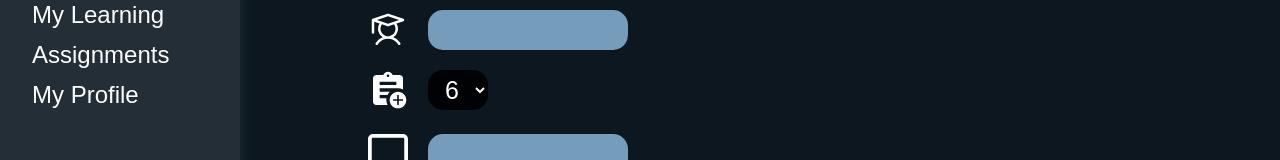
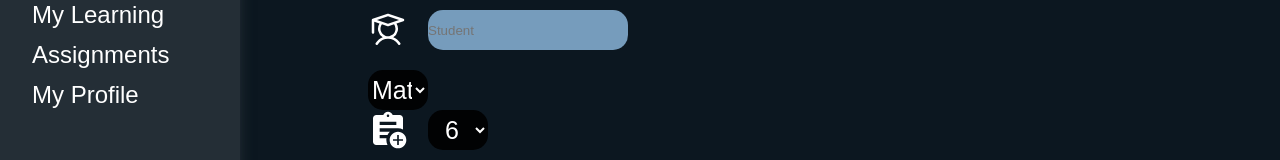
Before and after one commit to SookX/FreshEd, a React (Vite) app in the folder frontend/: page /dashboard/newgrade in a window 1280 px wide. Shown: the part 212-372 px from the top of the page. Built offline with nearby package versions, Linux system fonts and the light colour scheme; no server answers; a web font is replaced by a local one.

Commit message:
New Grade Functionality

```diff
--- a/frontend/src/screens/NewGrade.jsx
+++ b/frontend/src/screens/NewGrade.jsx
@@ -2,20 +2,38 @@ import { useState } from "react";
 import { PiStudent } from "react-icons/pi";
 import { MdAssignmentAdd } from "react-icons/md";
 import { FaRegCommentAlt } from "react-icons/fa";
+import axios from "axios";
 
 const NewGrade = () => {
 
     const [grade, setGrade] = useState(6)
-    const [student, setStudent] = useState(" ")
+    const [student, setStudent] = useState("")
     const [comment, setComment] = useState("")
+    const [subject, setSubject] = useState("Mathematics")
 
     const handleSubmit = async (e) => {
-        e.preventDefault
+        e.preventDefault()
 
         const obj = {
+            comment,
             grade,
-            student,
-            comment
+            // student,
+            holder_id: 1,
+            subject: "Mathematics"
+        }
+
+        try {
+            const response = await axios.post('http://127.0.0.1:8000/school/addGrade/', obj)
+
+            console.log('NEW GRADE')
+            console.log(response)
+        } catch(err) {
+            console.log(err)
+        } finally {
+            setGrade(6)
+            setStudent("")
+            setComment("")
+            setSubject("Mathematics")
         }
     }
 
@@ -27,6 +45,16 @@ const NewGrade = () => {
                 <PiStudent className="pfp-icon" />
                 <input className="student" type="text" required placeholder="Student" value={student}
                     onChange={(e) => setStudent(e.target.value)} />
+            </div>
+            <div>
+                <span className="pfp-icon"></span>
+                <select className="select-grade" required value={subject} onChange={(e) => setSubject(e.target.value)}>
+                    <option value="Mathematics">Mathematics</option>
+                    <option value="Literature">Literature</option>
+                    <option value="English">English</option>
+                    <option value="Electrical Engineering">Electrical Engineering</option>
+                    <option value="Philosophy">Philosophy</option>
+                </select>
             </div>
             <div className="grade">
                 <MdAssignmentAdd className="pfp-icon" />
```
